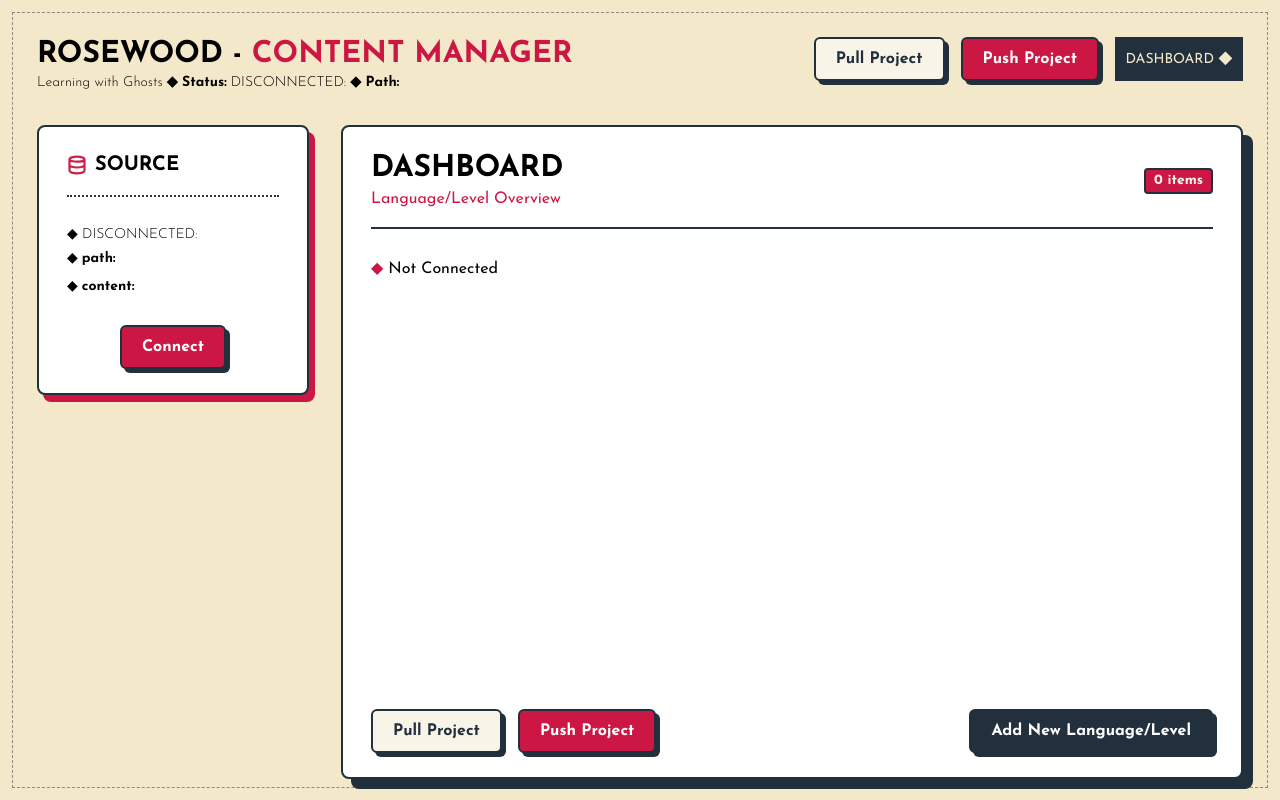
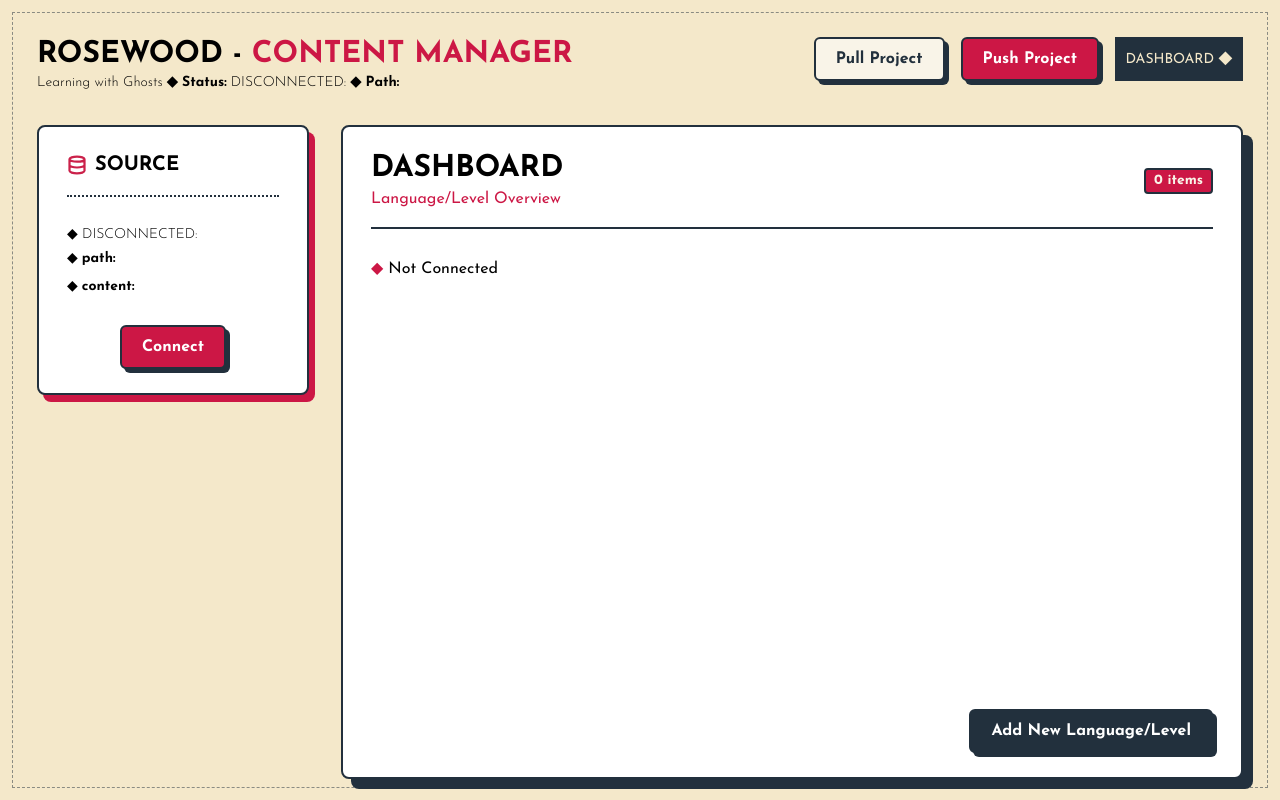
Before and after one commit to marciomarquessouza/rosewood-lwg, a React (Vite) app: page / in a window 1280 px wide. Built offline with nearby package versions, Linux system fonts and the light colour scheme.

Commit message:
feat: remove push and pull functionality from Dashboard component

```diff
--- a/src/renderer/features/Dashboard/index.tsx
+++ b/src/renderer/features/Dashboard/index.tsx
@@ -5,7 +5,6 @@ import { Button } from "../../components/Button";
 import { Panel } from "../../components/Panel";
 import { useProjectContent } from "../../contexts/ProjectContentContext";
 import { useProjectInfo } from "../../contexts/ProjectInfoContext";
-import { SourcePanel } from "../SourcePanel";
 import { DashboardHeader } from "./DashboardHeader";
 import { DashboardItem } from "./DashboardItem";
 import { LANGUAGE_DETAILS } from "../../../constants";
@@ -56,34 +55,6 @@ export function Dashboard() {
     }
   };
 
-  const pushContent = async (projectPath: string): Promise<string> => {
-    const result = await window.rosewood.pushProjectContent(projectPath);
-    return result === "empty-tree"
-      ? "No changes to publish"
-      : "Content published successfully";
-  };
-
-  const handlePullPushContent = async (action: "pull" | "push") => {
-    clearFeedback();
-    try {
-      const result =
-        action === "pull"
-          ? await window.rosewood.pullProjectContent(projectPath)
-          : await pushContent(projectPath);
-      showFeedback({
-        type: "success",
-        message: `◆ ${result}`,
-      });
-    } catch (error) {
-      const message =
-        error instanceof Error ? error.message : "unexpected error";
-      showFeedback({
-        type: "error",
-        message,
-      });
-    }
-  };
-
   if (error) {
     return (
       <p className="text-md">
@@ -97,25 +68,7 @@ export function Dashboard() {
       className="flex min-h-0 flex-1 flex-col"
       header={<DashboardHeader lines={projectContent?.lines.length ?? 0} />}
       footer={
-        <div className="flex flex-1 items-end justify-between">
-          <div className="flex gap-4">
-            <Button
-              variant="light"
-              loading={actionLoading === "pull"}
-              disabled={isLoading}
-              onClick={() => handlePullPushContent("pull")}
-            >
-              Pull Project
-            </Button>
-            <Button
-              variant="accent"
-              loading={actionLoading === "push"}
-              disabled={isLoading}
-              onClick={() => handlePullPushContent("push")}
-            >
-              Push Project
-            </Button>
-          </div>
+        <div className="flex flex-1 items-end justify-end">
           <Button
             variant="dark"
             disabled={isLoading}
```
